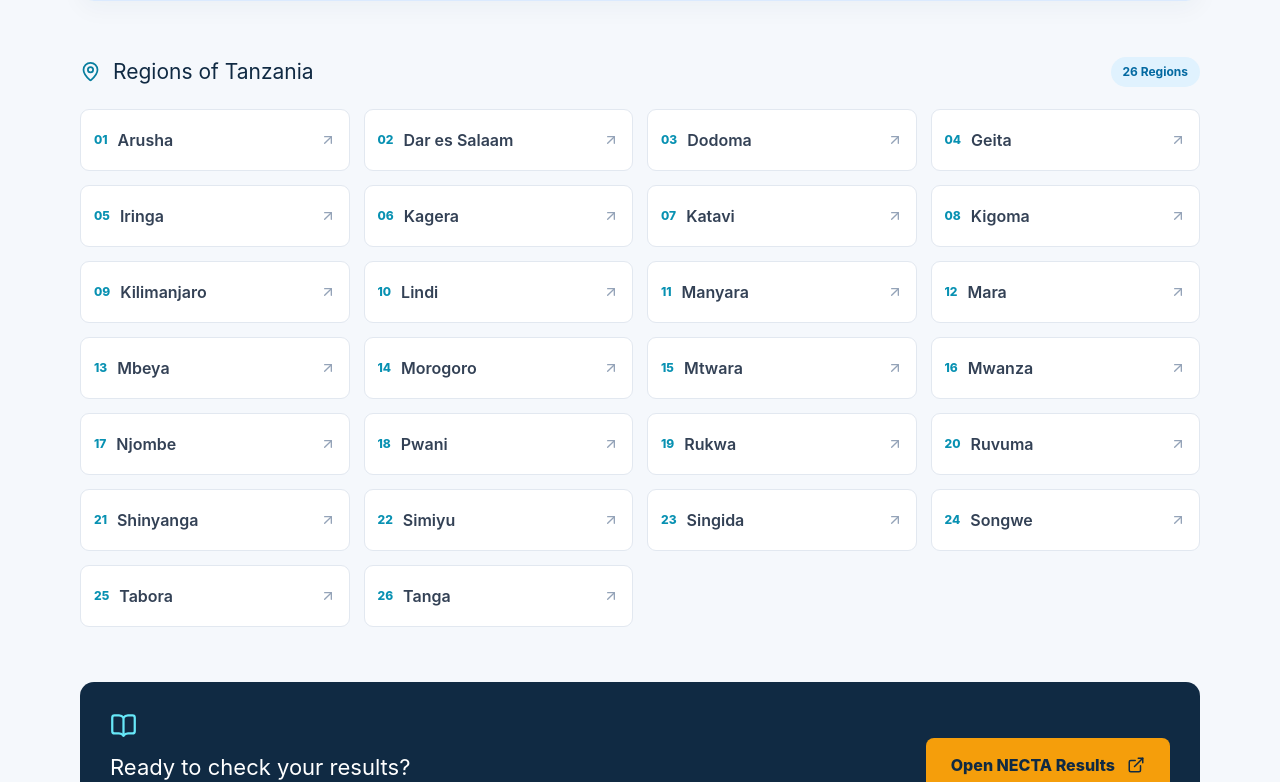
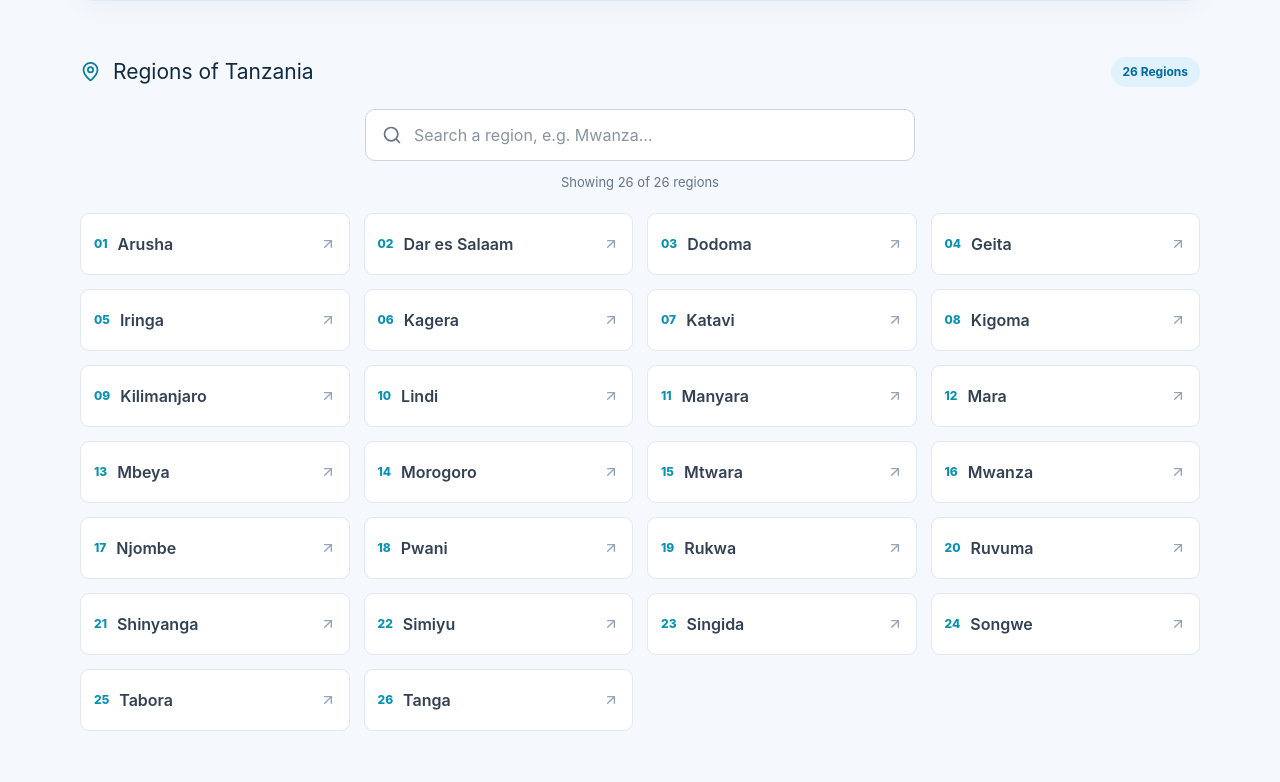
Before and after one commit to officialdestanzania-code/DES_Official_Website, a React (Vite) app: page /matokeo-darasa-la-saba-2026 in a window 1280 px wide. Shown: the part 1229-2011 px from the top of the page. Built offline with nearby package versions, Linux system fonts and the light colour scheme.

Commit message:
Add searchable NECTA region navigation

```diff
--- a/src/pages/ResultsPage.css
+++ b/src/pages/ResultsPage.css
@@ -353,3 +353,73 @@
     text-align: center;
   }
 }
+.results-region-card {
+  text-decoration: none;
+  cursor: pointer;
+  transition: transform 0.2s ease, border-color 0.2s ease,
+    box-shadow 0.2s ease;
+}
+
+.results-region-card:hover {
+  transform: translateY(-3px);
+  border-color: #0891b2;
+  box-shadow: 0 6px 18px rgba(8, 145, 178, 0.12);
+}
+
+.results-region-card:focus-visible {
+  outline: 3px solid #0891b2;
+  outline-offset: 3px;
+}
+.results-region-search {
+  display: flex;
+  align-items: center;
+  gap: 12px;
+  max-width: 550px;
+  margin: 0 auto 12px;
+  padding: 13px 16px;
+  border: 1px solid #cbd5e1;
+  border-radius: 10px;
+  background: #ffffff;
+  color: #64748b;
+}
+
+.results-region-search input {
+  flex: 1;
+  min-width: 0;
+  border: none;
+  outline: none;
+  background: transparent;
+  color: #102a43;
+  font: inherit;
+}
+
+.results-region-search input:focus-visible {
+  outline: none;
+}
+
+.results-region-search:focus-within {
+  border-color: #0891b2;
+  box-shadow: 0 0 0 3px rgba(8, 145, 178, 0.12);
+}
+
+.results-region-search button {
+  border: none;
+  background: transparent;
+  color: #087e9e;
+  font-weight: 600;
+  cursor: pointer;
+}
+
+.results-region-count {
+  margin: 0 0 20px;
+  color: #64748b;
+  font-size: 13px;
+  text-align: center;
+}
+
+.results-region-empty {
+  grid-column: 1 / -1;
+  padding: 25px;
+  color: #64748b;
+  text-align: center;
+}
--- a/src/pages/StandardSevenResults2026.tsx
+++ b/src/pages/StandardSevenResults2026.tsx
@@ -1,4 +1,4 @@
-import { useEffect } from 'react'
+import { useEffect, useState } from 'react'
 import './ResultsPage.css'
 import {
   ArrowLeft,
@@ -11,33 +11,36 @@ import {
 } from 'lucide-react'
 import { Link } from 'react-router-dom'
 const CURRENT_YEAR = new Date().getUTCFullYear()
+const NECTA_RESULTS_BASE_URL =
+  'https://matokeo.necta.go.tz/results/2026/psle/results'
+
 const regions = [
-  'Arusha',
-  'Dar es Salaam',
-  'Dodoma',
-  'Geita',
-  'Iringa',
-  'Kagera',
-  'Katavi',
-  'Kigoma',
-  'Kilimanjaro',
-  'Lindi',
-  'Manyara',
-  'Mara',
-  'Mbeya',
-  'Morogoro',
-  'Mtwara',
-  'Mwanza',
-  'Njombe',
-  'Pwani',
-  'Rukwa',
-  'Ruvuma',
-  'Shinyanga',
-  'Simiyu',
-  'Singida',
-  'Songwe',
-  'Tabora',
-  'Tanga',
+  { name: 'Arusha', file: 'reg_01.htm' },
+  { name: 'Dar es Salaam', file: 'reg_02.htm' },
+  { name: 'Dodoma', file: 'reg_03.htm' },
+  { name: 'Geita', file: 'reg_24.htm' },
+  { name: 'Iringa', file: 'reg_04.htm' },
+  { name: 'Kagera', file: 'reg_05.htm' },
+  { name: 'Katavi', file: 'reg_25.htm' },
+  { name: 'Kigoma', file: 'reg_06.htm' },
+  { name: 'Kilimanjaro', file: 'reg_07.htm' },
+  { name: 'Lindi', file: 'reg_08.htm' },
+  { name: 'Manyara', file: 'reg_21.htm' },
+  { name: 'Mara', file: 'reg_09.htm' },
+  { name: 'Mbeya', file: 'reg_10.htm' },
+  { name: 'Morogoro', file: 'reg_11.htm' },
+  { name: 'Mtwara', file: 'reg_12.htm' },
+  { name: 'Mwanza', file: 'reg_13.htm' },
+  { name: 'Njombe', file: 'reg_26.htm' },
+  { name: 'Pwani', file: 'reg_14.htm' },
+  { name: 'Rukwa', file: 'reg_15.htm' },
+  { name: 'Ruvuma', file: 'reg_16.htm' },
+  { name: 'Shinyanga', file: 'reg_17.htm' },
+  { name: 'Simiyu', file: 'reg_27.htm' },
+  { name: 'Singida', file: 'reg_18.htm' },
+  { name: 'Songwe', file: 'reg_31.htm' },
+  { name: 'Tabora', file: 'reg_19.htm' },
+  { name: 'Tanga', file: 'reg_20.htm' },
 ]
 
 const NECTA_RESULTS_URL =
@@ -56,6 +59,18 @@ const HOME_DESCRIPTION =
 const HOME_URL = 'https://des.co.tz/'
 
 function StandardSevenResults2026() {
+    const [regionSearch, setRegionSearch] = useState('')
+
+  const filteredRegions = regions
+    .map((region, index) => ({
+      ...region,
+      number: index + 1,
+    }))
+    .filter((region) =>
+      region.name
+        .toLowerCase()
+        .includes(regionSearch.trim().toLowerCase()),
+    )
   useEffect(() => {
   const resultsMetadata = [
     {
@@ -226,17 +241,56 @@ function StandardSevenResults2026() {
             <span>{regions.length} Regions</span>
           </div>
 
-          <div className="results-region-grid">
-            {regions.map((region, index) => (
-              <div className="results-region-card" key={region}>
-                <span className="results-region-number">
-                  {String(index + 1).padStart(2, '0')}
-                </span>
-                <span>{region}</span>
-                <ArrowUpRight size={16} />
-              </div>
-            ))}
-          </div>
+          <div className="results-region-search">
+  <Search size={20} />
+
+  <input
+    type="search"
+    placeholder="Search a region, e.g. Mwanza..."
+    aria-label="Search regions of Tanzania"
+    value={regionSearch}
+    onChange={(event) => setRegionSearch(event.target.value)}
+  />
+
+  {regionSearch && (
+    <button
+      type="button"
+      onClick={() => setRegionSearch('')}
+      aria-label="Clear region search"
+    >
+      Clear
+    </button>
+  )}
+</div>
+
+<p className="results-region-count" aria-live="polite">
+  Showing {filteredRegions.length} of {regions.length} regions
+</p>
+
+<div className="results-region-grid">
+  {filteredRegions.length > 0 ? (
+    filteredRegions.map((region) => (
+      <a
+        className="results-region-card"
+        key={region.name}
+        href={`${NECTA_RESULTS_BASE_URL}/${region.file}`}
+        target="_blank"
+        rel="noopener noreferrer"
+        aria-label={`View ${region.name} examination results on NECTA`}
+      >
+        <span className="results-region-number">
+          {String(region.number).padStart(2, '0')}
+        </span>
+        <span>{region.name}</span>
+        <ArrowUpRight size={16} />
+      </a>
+    ))
+  ) : (
+    <p className="results-region-empty">
+      No region found. Try another region name.
+    </p>
+  )}
+</div>
 
           <div className="results-bottom-cta">
             <div>
```
